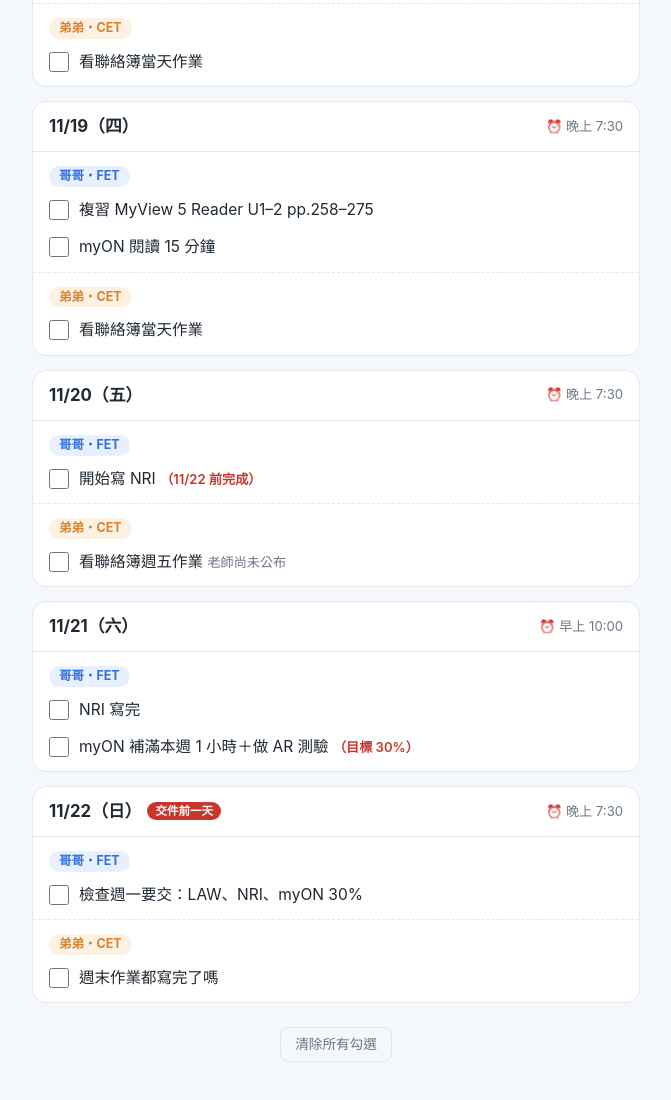
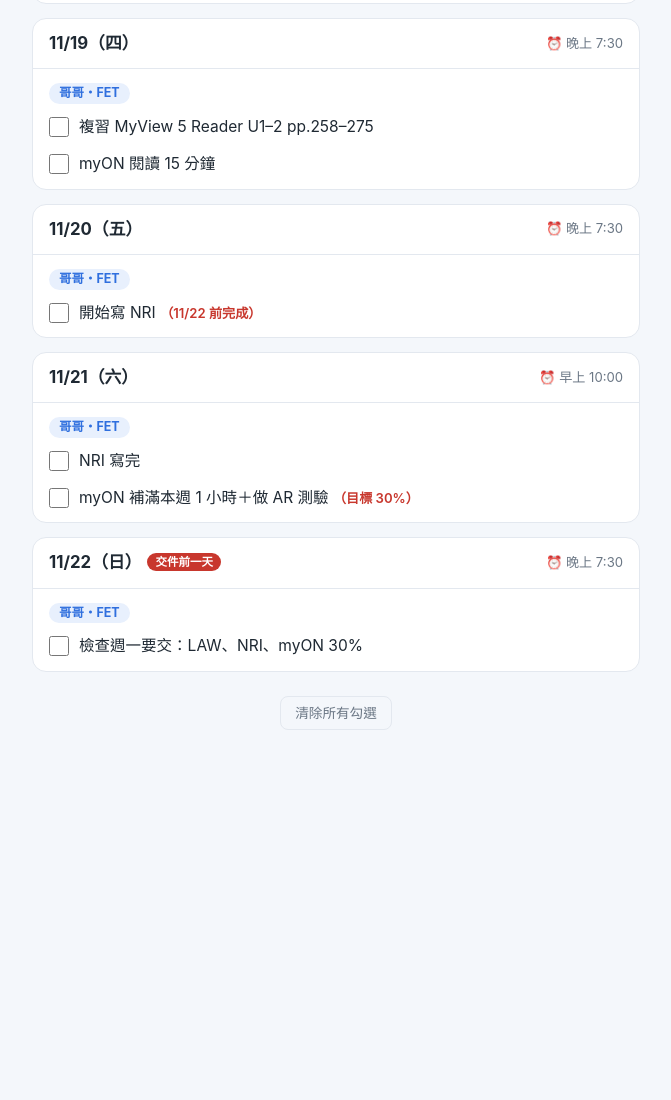
Before and after one commit to nickwu327-dotcom/HomeWork, a plain HTML site: page index.html in a window 1280 px wide. Shown: the part 1060-2160 px from the top of the page, without its empty margins (304-975 px from the left). After the commit the page ends 1838 px from the top, so only its background shows below. Drawn offline with Linux system fonts and the light colour scheme.

Commit message:
移除沒有實際作業的「看聯絡簿」項目
Co-Authored-By: Claude Opus 5.5 <noreply@anthropic.com>
Claude-Session: https://claude.ai/code/session_01AqYT6DJjVsfCqfcTWwVHJb

```diff
--- a/index.html
+++ b/index.html
@@ -95,17 +95,14 @@ const DAYS = [
     [BIG, "myON 閱讀 15 分鐘"],
   ]},
   { date: "2026-11-18", label: "11/18（三）", time: "晚上 7:30", tasks: [
-    [SMALL, "看聯絡簿當天作業"],
     [BIG, "LAW pp.22–23", "下週一交"],
     [BIG, "myON 閱讀 15 分鐘"],
   ]},
   { date: "2026-11-19", label: "11/19（四）", time: "晚上 7:30", tasks: [
-    [SMALL, "看聯絡簿當天作業"],
     [BIG, "複習 MyView 5 Reader U1–2 pp.258–275"],
     [BIG, "myON 閱讀 15 分鐘"],
   ]},
   { date: "2026-11-20", label: "11/20（五）", time: "晚上 7:30", tasks: [
-    [SMALL, "看聯絡簿週五作業", null, "老師尚未公布"],
     [BIG, "開始寫 NRI", "11/22 前完成"],
   ]},
   { date: "2026-11-21", label: "11/21（六）", time: "早上 10:00", tasks: [
@@ -114,7 +111,6 @@ const DAYS = [
   ]},
   { date: "2026-11-22", label: "11/22（日）", time: "晚上 7:30", warn: true, tasks: [
     [BIG, "檢查週一要交：LAW、NRI、myON 30%"],
-    [SMALL, "週末作業都寫完了嗎"],
   ]},
 ];
 
```
